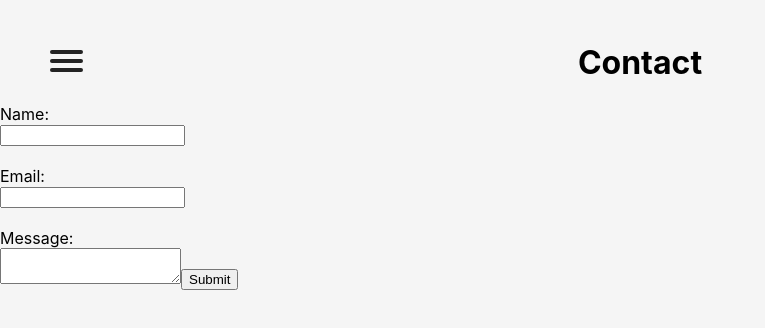
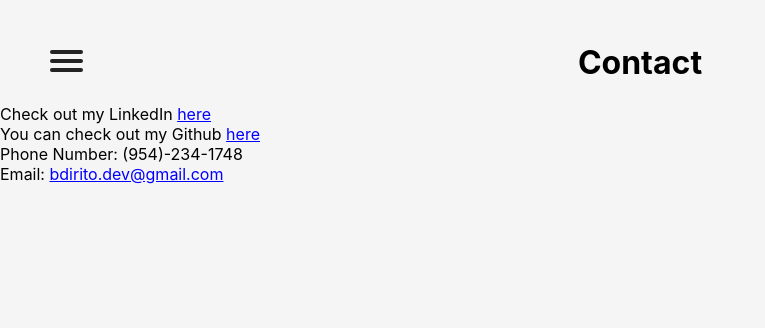
Before and after one commit to Bcdirito/github.bcdirito.io, a React (Create React App) app: page /contact in a window 1280 px wide. Shown: the top 328 px of the page, without its empty margins (0-765 px from the left). Built offline with nearby package versions, Linux system fonts and the light colour scheme.

Commit message:
revising contact and css

```diff
--- a/src/components/Contact.js
+++ b/src/components/Contact.js
@@ -2,8 +2,7 @@ import React, { Component } from 'react'
 
 export default class Contact extends Component {
   state = {
-    name: "",
-    body: ""
+    email: "bdirito.dev@gmail.com"
   }
 
   handleSubmit = (e) => {
@@ -11,35 +10,18 @@ export default class Contact extends Component {
     console.log("Submitted")
   }
 
-  handleChange = (e) => {
-    this.setState({
-      [e.target.name]: e.target.value
-    })
-  }
-
   render() {
     return (
       <div>
         <h1>Contact</h1>
-        <div className="contactForm">
-          <form onSubmit={e => this.handleSubmit(e)}>
-            Name:
-            <br/>
-            <input type="text" name="name" label="name" onChange={e => this.handleChange(e)}/>
-            <br/>
-            <br/>
-            Email:
-            <br/>
-            <input type="text" name="email" onChange={e => this.handleChange(e)}/>
-            <br/>
-            <br/>
-            Message:
-            <br/>
-            <textarea name="content" onChange={e => this.handleChange(e)}/>
-            <input type="submit" name="submit"/>
-          </form>
+         Check out my LinkedIn <a href="https://www.linkedin.com/in/brian-dirito-7a7174145/" target="_blank" rel="noopener noreferrer">here</a>
+         <br/>
+         You can check out my Github <a href="https://github.com/Bcdirito" target="_blank" rel="noopener noreferrer">here</a>
+         <br/>
+        Phone Number: (954)-234-1748
+        <br/>
+        Email: <a href={`mailto:${this.state.email}`}>{this.state.email}</a>
         </div>
-      </div>
     )
   }
 }
--- a/src/components/Home.js
+++ b/src/components/Home.js
@@ -1,7 +1,7 @@
 import React, { Component } from 'react'
 import headshot from "../media/website_headshot.jpg"
 import "../css/home.css"
-// import "../css/menu.css"
+import "../css/menu.css"
 
 class Home extends Component {
   render() {
@@ -11,19 +11,7 @@ class Home extends Component {
             <img className="headshot" src={headshot} alt="headshot" />
               <div className="homeText">
                 <h3>Welcome!</h3>
-                <p>My name is Brian DiRito, and I'm a Full Stack Developer. I'm so happy you're here! Since you're visiting, please feel free to take a look around!</p>
-                <br/>
-                You can check out my Github <a href="https://github.com/Bcdirito" target="_blank" rel="noopener noreferrer">here</a>
-                <br/>
-                <br/>
-                or
-                <br/>
-                <br/>
-                Check out my LinkedIn <a href="https://www.linkedin.com/in/brian-dirito-7a7174145/" target="_blank" rel="noopener noreferrer">here</a>
-                <br/>
-                <br/>
-                <br/>
-                Thanks for stopping by!
+                <p>My name is Brian DiRito, and I'm a Full Stack Developer. I'm so happy you're here! Since you're visiting, please feel free to take a look around! Thanks for stopping by!</p>
               </div>
         </div>
     )
--- a/src/components/NavMenu.js
+++ b/src/components/NavMenu.js
@@ -9,7 +9,7 @@ class NavMenu extends Component {
       <nav role="navigation">
         <div id="menuToggle">
 
-          <input type= "checkbox" />
+          <input type="checkbox"/>
 
           <span></span>
           <span></span>
--- a/src/css/menu.css
+++ b/src/css/menu.css
@@ -1,25 +1,24 @@
-/* body
+#menu a:link
 {
-  margin: 0;
-  padding: 0;
-  height: 100vh;
-  width: 100vw;
-  background: #232323;
-  color: #232323;
-  font-family: "Avenir Next", "Avenir", sans-serif;
-} */
-
-#menu a:link a:visited
-{
-  text-decoration: none;
-  color: #232323 !important;
+  color: white !important;
 
   transition: color 0.3s ease;
+  text-decoration: underline;
+
 }
 
-a:hover
+#menu a:hover
 {
-  color: purple !important;
+  color: white !important;
+  text-decoration: none;
+
+}
+
+#menu a:visited {
+  color: white !important;
+
+  transition: color 0.3s ease;
+  text-decoration: underline;
 }
 
 #menuToggle
@@ -34,6 +33,7 @@ a:hover
 
   -webkit-user-select: none;
   user-select: none;
+
 }
 
 #menuToggle input
@@ -51,6 +51,8 @@ a:hover
   z-index: 2;
 
   -webkit-touch-callout: none;
+  color: white !important;
+
 }
 
 #menuToggle span
@@ -68,9 +70,11 @@ a:hover
 
   transform-origin: 4px 0px;
 
+
   transition: transform 0.5s cubic-bezier(0.77,0.2,0.05,1.0),
               background 0.5s cubic-bezier(0.77,0.2,0.05,1.0),
               opacity 0.55s ease;
+
 }
 
 #menuToggle span:first-child
@@ -106,11 +110,12 @@ a:hover
 {
   position: absolute;
   width: 125px;
+  height: 100vh;
   margin: -100px 0 0 -50px;
   padding: 50px;
   padding-top: 125px;
 
-  background: #232323ad;
+  background: #000000;
   list-style-type: none;
   -webkit-font-smoothing: antialiased;
   /* to stop flickering of text in safari */
```
Also changed, not shown: src/css/App.css (+0 -7 lines).
